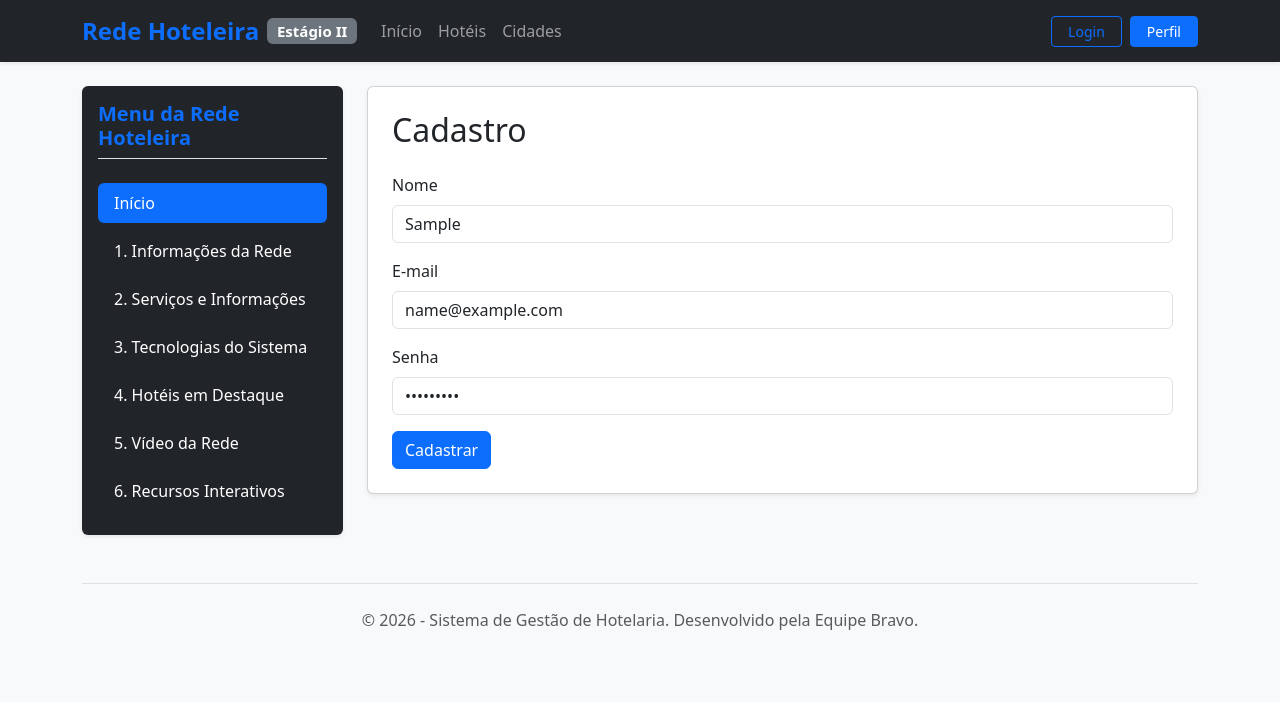
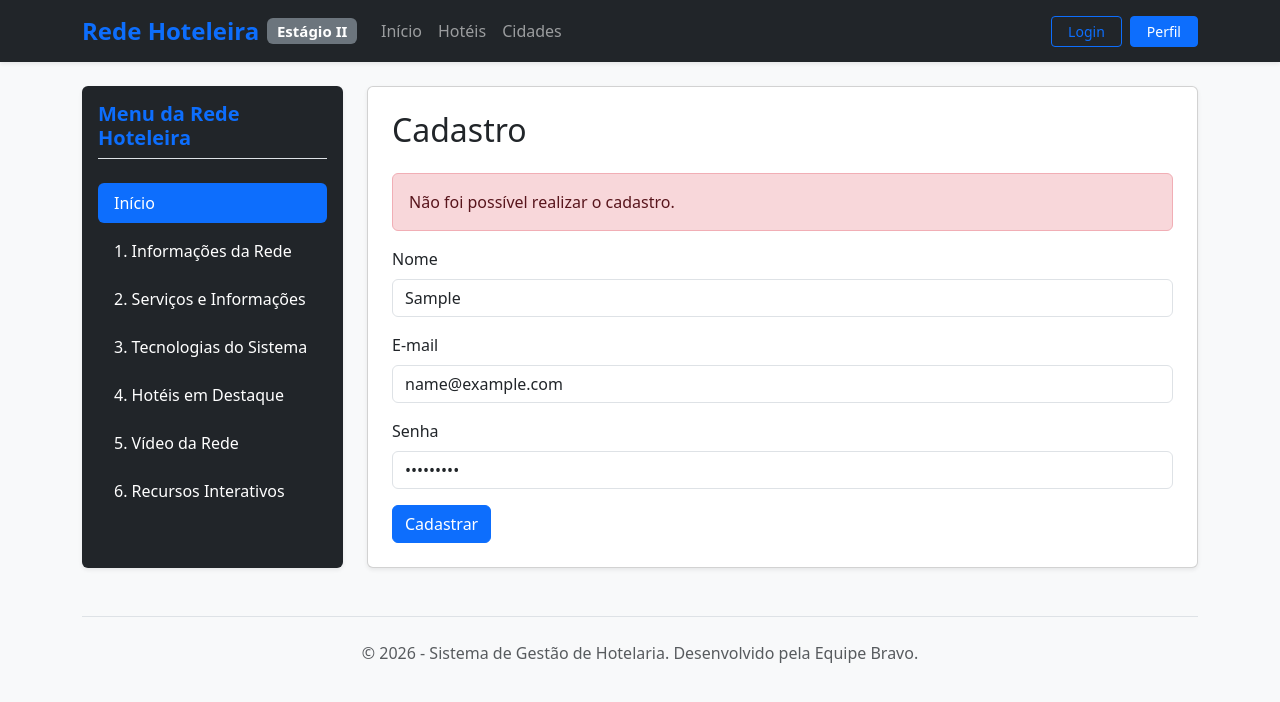
Before and after one commit to prof-ronildo-unicatolica/est_web_2026_2_turma_a_bravo, a React (Vite) app in the folder apps/frontend/: page /cadastro in a window 1280 px wide. Both pictures are taken after typing "Sample", "name@example.com", "Sample123" into the empty fields and a click on the button "Cadastrar". Shown: the top 702 px of the page. Built offline with nearby package versions, Linux system fonts and the light colour scheme; no server answers.

Commit message:
feat: integra tela de cadastro com API

```diff
--- a/apps/frontend/src/pages/Cadastro.jsx
+++ b/apps/frontend/src/pages/Cadastro.jsx
@@ -1,22 +1,57 @@
 import { useState } from 'react'
+import { useNavigate } from 'react-router-dom'
+import { apiFetch } from '../services/api'
 
 export default function Cadastro() {
   const [nome, setNome] = useState('')
   const [email, setEmail] = useState('')
   const [senha, setSenha] = useState('')
+  const [erro, setErro] = useState('')
+  const [sucesso, setSucesso] = useState('')
+  const navigate = useNavigate()
 
-  function handleSubmit(event) {
+  async function handleSubmit(event) {
     event.preventDefault()
 
-    console.log('Nome:', nome)
-    console.log('E-mail:', email)
-    console.log('Senha:', senha)
+    setErro('')
+    setSucesso('')
+
+    try {
+      await apiFetch('/auth/register', {
+        method: 'POST',
+        body: JSON.stringify({
+          nome,
+          email,
+          senha
+        })
+      })
+
+      setSucesso('Cadastro realizado com sucesso!')
+
+      setTimeout(() => {
+        navigate('/login')
+      }, 1500)
+    } catch (erro) {
+      setErro('Não foi possível realizar o cadastro.')
+    }
   }
 
   return (
     <div className="card shadow-sm">
       <div className="card-body p-4">
         <h2 className="mb-4">Cadastro</h2>
+
+        {erro && (
+          <div className="alert alert-danger">
+            {erro}
+          </div>
+        )}
+
+        {sucesso && (
+          <div className="alert alert-success">
+            {sucesso}
+          </div>
+        )}
 
         <form onSubmit={handleSubmit}>
           <div className="mb-3">
@@ -48,6 +83,7 @@ export default function Cadastro() {
               className="form-control"
               value={senha}
               onChange={(event) => setSenha(event.target.value)}
+              minLength="6"
               required
             />
           </div>
```
